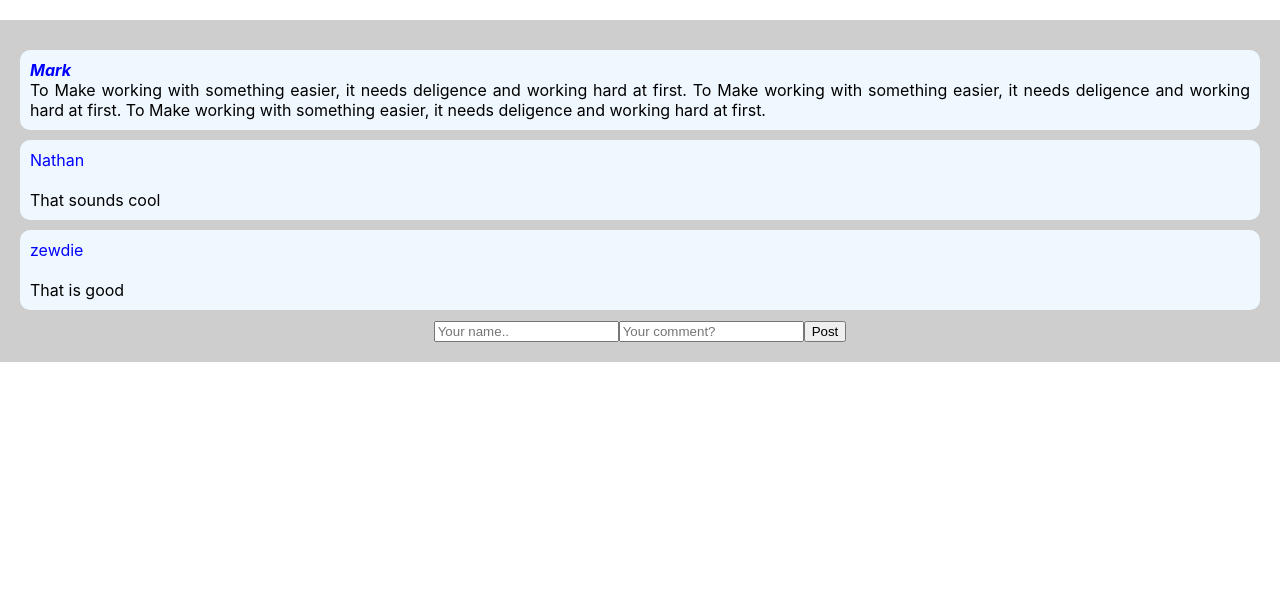
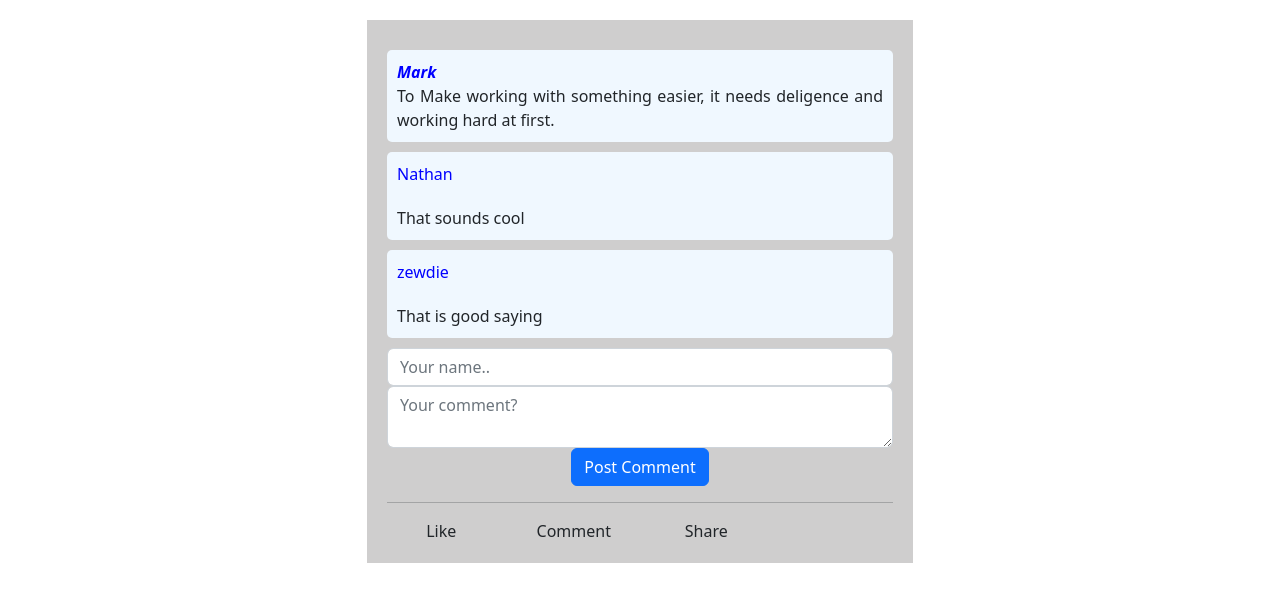
Before and after one commit to ZewdieMc/social_connect, a React (Create React App) app: page / in a window 1280 px wide. Shown: the top 602 px of the page. Built offline with nearby package versions, Linux system fonts and the light colour scheme.

Commit message:
add bootstrap and proptypes

```diff
--- a/package.json
+++ b/package.json
@@ -6,6 +6,8 @@
     "@testing-library/jest-dom": "^5.16.5",
     "@testing-library/react": "^13.4.0",
     "@testing-library/user-event": "^13.5.0",
+    "bootstrap": "^5.2.1",
+    "bootstrap-icons": "^1.9.1",
     "react": "^18.2.0",
     "react-dom": "^18.2.0",
     "react-scripts": "5.0.1",
--- a/src/App.js
+++ b/src/App.js
@@ -4,7 +4,6 @@ function App() {
   return (
     <div className="App">
      <CommentBox
-     comments = {[{user:'Nathan',content:'That sounds cool'},{user:'zewdie',content:'That is good'}]}
      />
     </div>
   );
--- a/src/components/CommentBox.js
+++ b/src/components/CommentBox.js
@@ -1,48 +1,67 @@
 import { Component } from "react";
+import PropTypes from 'prop-types';
 import Comment from "./Comment";
 import CreateComment from "./CreateComment";
 import Post from "./Post";
+import 'bootstrap/dist/css/bootstrap.min.css'
+export default class CommentBox extends Component {
+  static defaultProps = {
+    comments: [
+      { user: "Nathan", content: "That sounds cool" },
+      { user: "zewdie", content: "That is good saying" },
+    ],
+  };
+  constructor(props) {
+    super(props);
+    this.state = {
+      comments: this.props.comments,
+    };
+  }
+  handleCommentSubmit = (comment) => {
+    comment.id = Date.now();
+    const comments = this.state.comments;
+    const newComments = comments.concat([comment]);
+    this.setState({ comments: newComments });
+  };
 
-export default class CommentBox extends Component{
-    constructor(props){
-        super(props)
-        this.state ={
-            comments:this.props.comments
-        }
+  render() {
+    const comments = this.state.comments;
+    return (
+      <div className="container">
+        <div className="row">
+          <div className="col-12 col-lg-3"> </div>
+          <div className="col-12 col-lg-6">
+            <div className="commentBox">
+              <Post />
+              {comments.map((comment) => (
+                <Comment
+                  key={comment.content}
+                  user={comment.user}
+                  content={comment.content}
+                />
+              ))}
+              <CreateComment handleCommentSubmit={this.handleCommentSubmit} />
+              <hr></hr>
+              <div className="row">
+                <div className="col-3">
+                  <span>Like</span>
+                </div>
+                <div className="col-3">
+                  <span>Comment</span>
+                </div>
+                <div className="col-3">
+                  <span>Share</span>
+                </div>
+              </div>
+            </div>
+          </div>
+          <div className="col-12 col-lg-3"></div>
+        </div>
+      </div>
+    );
+  }
+}
 
-    }
-    handleCommentSubmit =(comment)=>{
-
-        comment.id = Date.now()
-        const comments = this.state.comments;
-        const newComments = comments.concat([comment]);
-        this.setState({comments:newComments})
-    }
-
-    render(){
-        const comments = this.state.comments;
-        return(
-            <div className="commentBox">
-                <Post
-                    id=''
-                    content = {`To Make working with something easier, it needs deligence and working hard at first.
-                    To Make working with something easier, it needs deligence and working hard at first.
-                    To Make working with something easier, it needs deligence and working hard at first.`}
-                    user = 'Mark'
-                />
-                {
-                    comments.map(comment=>
-                        <Comment
-                            key = {comment.content}
-                            user = {comment.user}
-                            content = {comment.content}
-                        />
-                        )
-                }
-                <CreateComment
-                handleCommentSubmit = {this.handleCommentSubmit}
-                />
-            </div>
-        )
-    }
+CommentBox.propTypes = {
+    comments:PropTypes.array.isRequired
 }
--- a/src/components/CreateComment.js
+++ b/src/components/CreateComment.js
@@ -27,12 +27,25 @@ handleSubmit=e=>{
 }
     render() {
         return (
-
-            <form className="createComment" onSubmit={this.handleSubmit}>
-                <input type='text' placeholder="Your name.." value={ this.state.user} onChange={this.handleUserChange}/>
-                <input type='text' placeholder="Your comment?" value={this.state.content} onChange={this.handleContentChange}/>
-                <button type='Submit' className="postComment" >Post</button>
-        </form>
-        )
+          <form className="createComment" onSubmit={this.handleSubmit}>
+            <input
+              type="text"
+              className="form-control"
+              placeholder="Your name.."
+              value={this.state.user}
+              onChange={this.handleUserChange}
+            />
+            <textarea
+              type="text"
+              className="form-control"
+              placeholder="Your comment?"
+              value={this.state.content}
+              onChange={this.handleContentChange}
+            />
+            <button type="Submit" className="btn btn-primary">
+              Post Comment
+            </button>
+          </form>
+        );
     }
 }
--- a/src/components/Post.js
+++ b/src/components/Post.js
@@ -1,8 +1,20 @@
-export default function Post(props){
-    return (
-        <div className="post">
-            <div className="user">{props.user}</div>
-            <div className="content">{props.content}</div>
-        </div>
-    )
+import PropTypes from "prop-types";
+function Post(props) {
+  return (
+    <div className="post">
+      <div className="user">{props.user}</div>
+      <div className="content">{props.content}</div>
+    </div>
+  );
 }
+Post.propTypes = {
+  content: PropTypes.string.isRequired,
+  user: PropTypes.string.isRequired,
+};
+Post.defaultProps = {
+  id: 1,
+  user: `Mark`,
+  content: `To Make working with something easier, it needs deligence and working hard at first.`,
+};
+
+export default Post;
--- a/src/index.css
+++ b/src/index.css
@@ -12,7 +12,7 @@ code {
     monospace;
 }
 .App{
-
+  overflow: scroll;
 }
 
 .commentBox{
@@ -25,7 +25,7 @@ code {
 }
 .post{
   background-color: aliceblue;
-  border-radius: 10px;
+  border-radius: 5px;
   padding: 10px;
   margin-top:10px;
   margin-bottom:10px;
@@ -42,7 +42,7 @@ code {
 }
 .comment{
   background-color: aliceblue;
-  border-radius: 10px;
+  border-radius: 5px;
   margin-top: 10px;
   margin-bottom: 10px;
   margin-right: auto;
```
Also changed, not shown: 1 other file (tests, documents, lock files or other folders).
